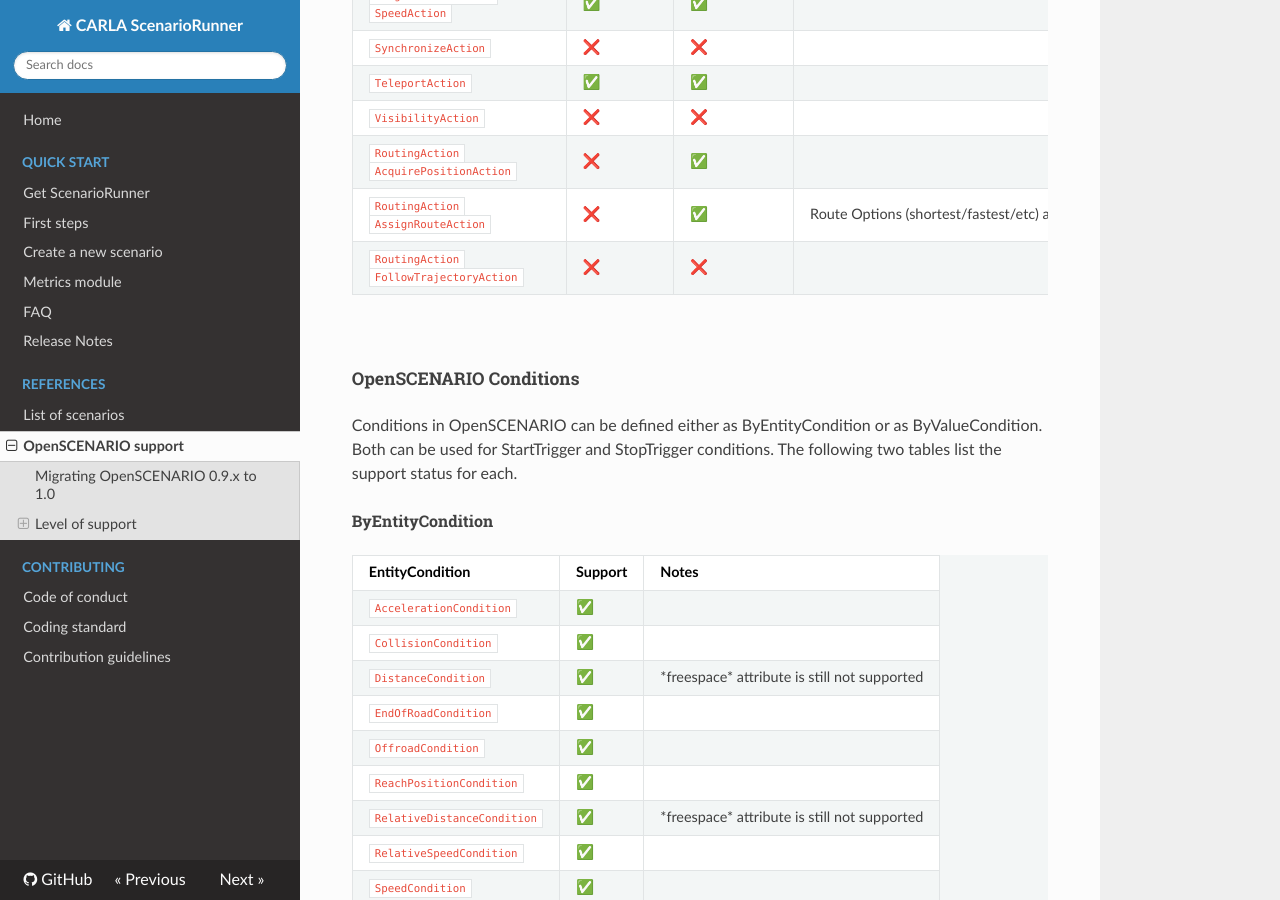
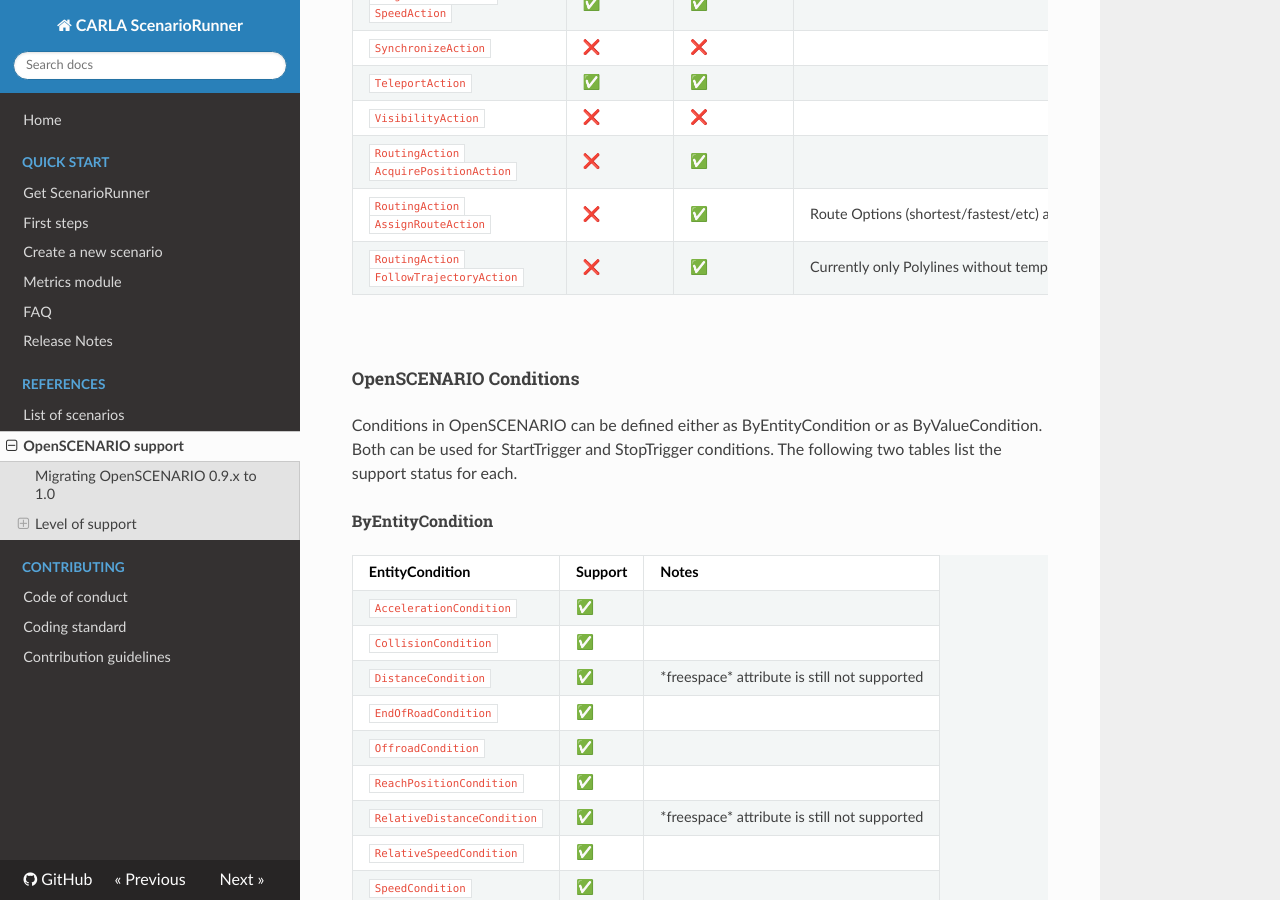
Before and after one commit to carla-simulator/scenario_runner, an MkDocs documentation site: the page built from Docs/openscenario_support.md, in a window 1280 px wide and 900 px high, scrolled down 3267 px. Built offline with MkDocs 1.6.1, drawn with Linux system fonts in a browser that asks for light colours; nearby versions of some CDN libraries.

Commit message:
Added docs

```diff
--- a/Docs/openscenario_support.md
+++ b/Docs/openscenario_support.md
@@ -106,7 +106,7 @@ contains of submodules, which are not listed, the support status applies to all
 | `VisibilityAction`                                  | &#10060;             | &#10060;             |                  |
 | `RoutingAction`<br> `AcquirePositionAction`        | &#10060;             | &#9989;            |                  |
 | `RoutingAction`<br> `AssignRouteAction`            | &#10060;             | &#9989;            | Route Options (shortest/fastest/etc) are supported. Shortests means direct path between A and B, all other will use the shortest path along the road network between A and B       |
-| `RoutingAction`<br> `FollowTrajectoryAction`       | &#10060;             | &#10060;             |                  |
+| `RoutingAction`<br> `FollowTrajectoryAction`       | &#10060;             | &#9989;             | Currently only Polylines without temporal constraints are supported and the trajectoryFollowingMode is up to the controller |
 
 <br>
 
```
Also changed, not shown: Docs/CHANGELOG.md (+1 -0 lines), 1 other file.
